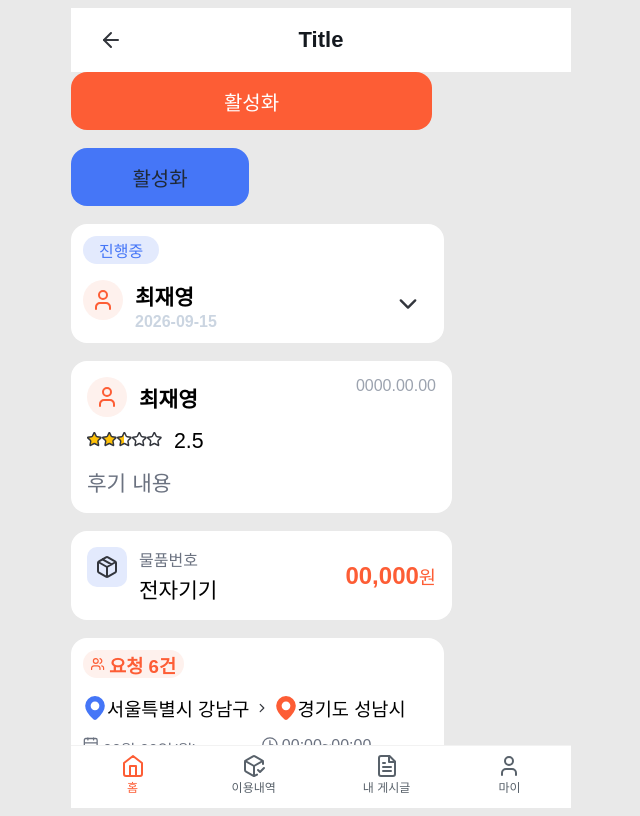
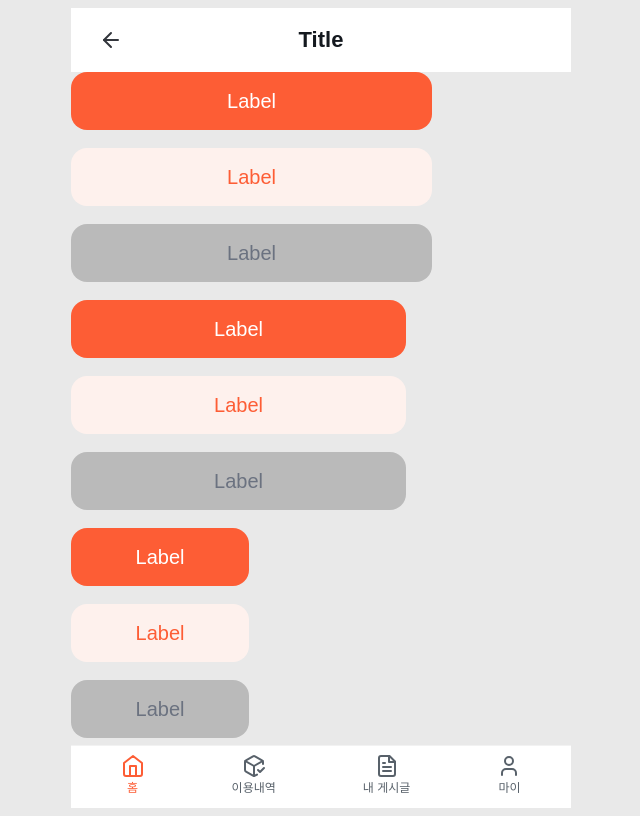
Before and after one commit to Developer-Choi-Jae-Young/ontheway-FE, a React (Vite) app: page / in a window 1280 px wide. Shown: the whole page, without its empty margins (319-959 px from the left). Built offline with nearby package versions, Linux system fonts and the light colour scheme; a web font is replaced by a local one.

Commit message:
feat: CustomButton size 옵션 추가 (width 방식을 size로 변경)

```diff
--- a/src/App.tsx
+++ b/src/App.tsx
@@ -35,20 +35,102 @@ function App() {
         footerElement={<CustomNavBar/>}
       >
         <CustomButton
-          name={'활성화'}
+          name={'Label'}
           color={'#fd5d35'}
           fontColor={'#ffffff'}
-          width={'361px'}
+          size = 'lg'
         ></CustomButton>
 
         <br />
+        <CustomButton
+          name={'Label'}
+          color={'#FEF1ED'}
+          fontColor={'#fd5d35'}
+          size = 'lg'
+        ></CustomButton>
+        <br />
 
         <CustomButton
-          name={'활성화'}
-          color={'#4576f7'}
-          fontColor={'#1f2937'}
-          width={'178px'}
+          name={'Label'}
+          color={'#BABABA'}
+          fontColor={'#6B7280'}
+          size = 'lg'
         ></CustomButton>
+
+        <br />
+        <CustomButton
+          name={'Label'}
+          color={'#fd5d35'}
+          fontColor={'#ffffff'}
+          size = 'md'
+        ></CustomButton>
+
+        <br/>
+
+        <CustomButton
+          name={'Label'}
+          color={'#FEF1ED'}
+          fontColor={'#fd5d35'}
+          size = 'md'
+        ></CustomButton>
+
+        <br/>
+        <CustomButton
+          name={'Label'}
+          color={'#BABABA'}
+          fontColor={'#6B7280'}
+          size = 'md'
+        ></CustomButton>
+
+        <br/>
+        <CustomButton
+          name={'Label'}
+          color={'#fd5d35'}
+          fontColor={'#ffffff'}
+          size = 'sm'
+        ></CustomButton>
+
+        <br/>
+        <CustomButton
+          name={'Label'}
+          color={'#FEF1ED'}
+          fontColor={'#fd5d35'}
+          size = 'sm'
+        ></CustomButton>
+
+        <br/>
+        <CustomButton
+          name={'Label'}
+          color={'#BABABA'}
+          fontColor={'#6B7280'}
+          size = 'sm'
+        ></CustomButton>
+
+        <br/>
+
+        <CustomButton
+          name={'Label'}
+          color={'#fd5d35'}
+          fontColor={'#ffffff'}
+          size = 'xsm'
+        ></CustomButton>
+
+        <br/>
+        <CustomButton
+          name={'Label'}
+          color={'#FEF1ED'}
+          fontColor={'#fd5d35'}
+          size = 'xsm'
+        ></CustomButton>
+
+        <br />
+        <CustomButton
+          name={'Label'}
+          color={'#BABABA'}
+          fontColor={'#6B7280'}
+          size = 'xsm'
+        ></CustomButton>
+
 
         <br />
 
--- a/src/components/CustomButton.css
+++ b/src/components/CustomButton.css
@@ -2,13 +2,39 @@
     display: flex;
     justify-content: center;
     align-items: center;
-    width: var(--btn-width);
-    height: 58px;
-    font-size: 20px;
+    box-sizing: border-box;
     font-weight: 500;
     background-color: var(--btn-color);
     color: var(--font-color);
+    cursor: pointer;
+}
+
+.custom-button--lg,
+.custom-button--md,
+.custom-button--sm {
+    height: 58px;
     border-radius: 16px;
+    font-size: 20px;
+}
+
+.custom-button--lg {
+    width: 361px;
+}
+
+.custom-button--md {
+    width: 335px;
+}
+
+.custom-button--sm {
+    width: 178px;
+}
+
+.custom-button--xsm {
+    width: 52px;
+    height: 32px;
+    padding: 6px 8px;
+    border-radius: 8px;
+    font-size: 14px;
 }
 
 .custom-button:hover {
--- a/src/components/CustomButton.tsx
+++ b/src/components/CustomButton.tsx
@@ -4,14 +4,14 @@ interface CustomButtonProps {
     name: string;
     color: string;
     fontColor: string;
-    width: string;
+    size?: "lg" | "md" | "sm" | "xsm"; // size는 줘도 되고 안 줘도 되는 걸로 설정했습니다. 기본값은 lg로 했습니다.
 }
 
-function CustomButton({ name, color, fontColor, width }: CustomButtonProps) {
+function CustomButton({ name, color, fontColor, size = "lg" }: CustomButtonProps) {
     return (
         <div
-            className="custom-button"
-            style={{ '--btn-color': color, '--font-color': fontColor, '--btn-width': width } as React.CSSProperties}
+            className={`custom-button custom-button--${size}`} // 작은 따옴표 아니고 ``백틱입니다.
+            style={{ '--btn-color': color, '--font-color': fontColor } as React.CSSProperties}
         >
             {name}
         </div>
```
